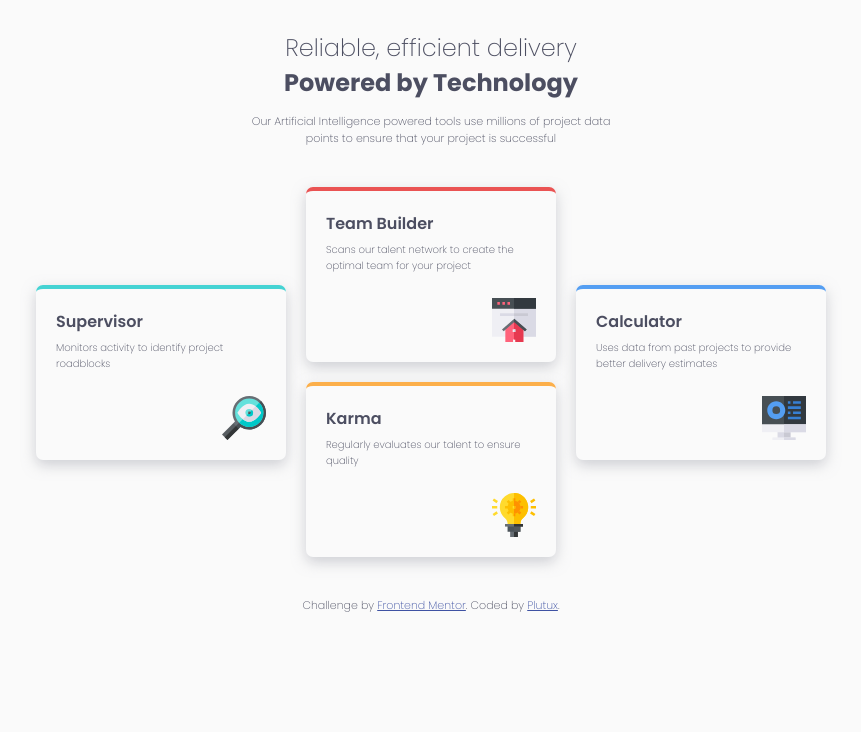
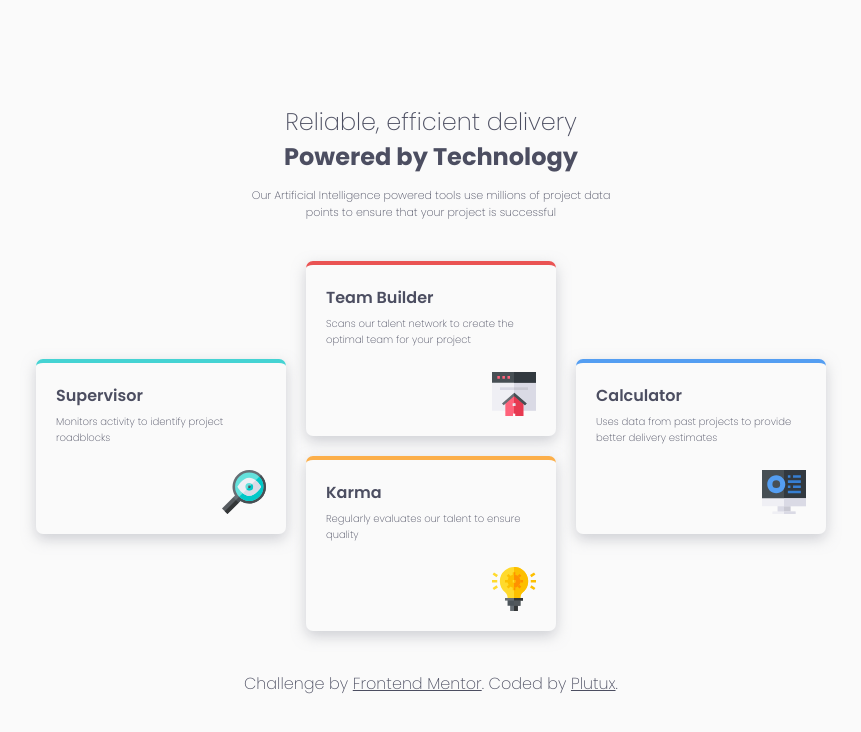
Before and after one commit to plutuxx/Four-card-feature-section.io, a plain HTML site: page index.html in a window 1280 px wide. Shown: the whole page, without its empty margins (209-1070 px from the left). Drawn offline with Linux system fonts and the light colour scheme.

Commit message:
Add files via upload

```diff
--- a/style.css
+++ b/style.css
@@ -27,8 +27,9 @@ body {
     display: flex;
     flex-direction: column;
     align-items: center;
-    padding: 30px 0 0 0;
+    justify-content: center;
     background-color: var(--Very-Light-Gray);
+
 }
 
 .title-box {
@@ -40,12 +41,11 @@ body {
 .title-box h3 {
     font-size: 24px;
     font-weight: 200;
-    text-wrap: nowrap;
 }
 
 .title-box h2 {
     margin: 0 0 13px 0;
-    text-wrap: nowrap;
+
 }
 
 .title-box p {
@@ -113,16 +113,12 @@ body {
     border-top: 4px solid var(--Blue);
 }
 
-.attribution {
-    font-size: 11px;
-    text-align: center;
-}
+ @media (width <= 767px) {
+    body {
+        padding: 30px 0 0 0;
+        justify-content: none;
+    }
 
-.attribution a {
-    color: hsl(228, 45%, 44%);
-}
-
-@media (width<=767px) {
     .title-box h3 {
         font-size: 21px;
     }
```
